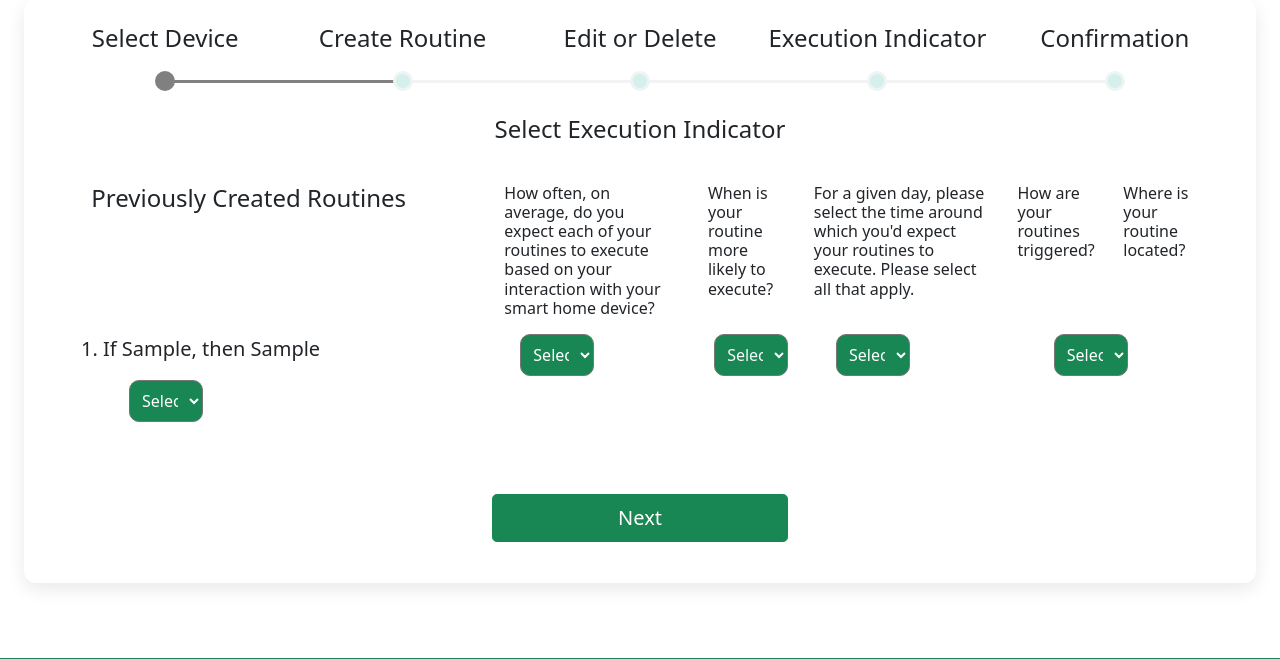
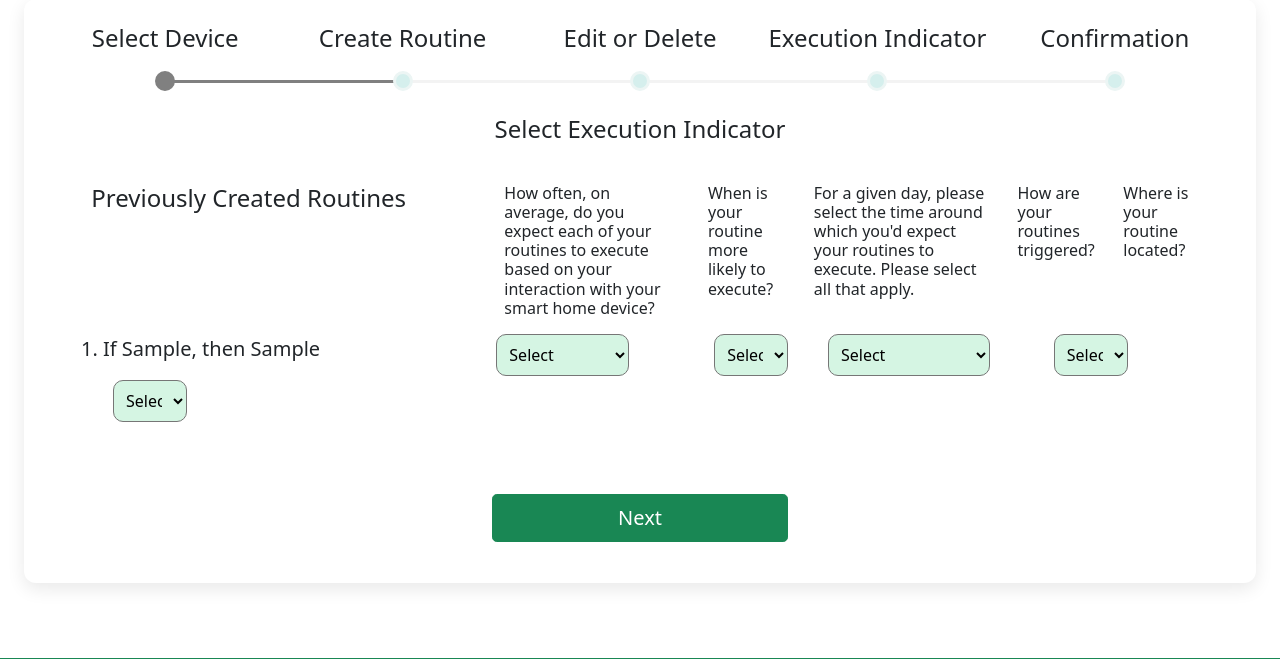
Before and after one commit to MdAkramKhanJehad/Software-project-lab-3, a Django app: template templates/home/create/execution_indicator.html in a window 1280 px wide. Shown: the part 94-753 px from the top of the page. Run offline with Django 4.2, Linux system fonts and the light colour scheme; the template is opened without the code that fills it: most values are stand-ins (such as "Sample title", 1, 10 or a date in 2020); some libraries are stand-ins or nearby versions.

Commit message:
color and size fixed in EI page

```diff
--- /dev/null
+++ b/static/style_EI_page.css
@@ -0,0 +1,4 @@
+.selectpicker{
+    border-radius:10px;
+    background-color: #D5F5E3;
+}
--- a/templates/base_create_routine.html
+++ b/templates/base_create_routine.html
@@ -8,9 +8,10 @@
     {% load static %}
     <link id="pagestyle" href="{% static 'base_create_routine_style.css' %}" type="text/css" rel="stylesheet" />
 
+    {% block stylesheet-2 %}{% endblock stylesheet-2 %}
 {% endblock stylesheet %}
 
-{% block stylesheet-2 %}{% endblock stylesheet-2 %}
+
 
 
 {% block body %}
--- a/templates/home/create/execution_indicator.html
+++ b/templates/home/create/execution_indicator.html
@@ -1,6 +1,14 @@
 {% extends 'base_create_routine.html' %}
 
 {% block page-title %}Create EI{% endblock page-title %}
+
+{% block stylesheet-2 %}
+
+    {% load static %}
+    <link id="pagestyle" href="{% static 'style_EI_page.css' %}" type="text/css" rel="stylesheet" />
+
+{% endblock stylesheet-2 %}
+
 
 {% block step %}
 
@@ -37,11 +45,11 @@
 
             {% for routine in created_routines_list %}
                 <div class="row">
-                    <div class="routine col-4 me-5 ms-3">
+                    <div class="routine col-4 me-4 ms-3">
                         <p class="routine1 fs-5" id="routine-{{forloop.counter}}">{{forloop.counter}}. If {{routine.0}}, then {{routine.1}}</p>
                     </div>
-                    <div class="option col-1">
-                        <select class="selectpicker w-100 bg-success text-white p-2 fs-6" style="border-radius:10px;" aria-label="Default select example">
+                    <div class="option col-1 me-4">
+                        <select class="selectpicker p-2 fs-6" style="width: 180%;" aria-label="Default select example">
                             <option selected>Select</option>
                             <option value="Many times in a day (5+ /day)">Many times in a day (5+ /day)</option>
                             <option value="Few times in a day (1-5/day)">Few times in a day (1-5/day)</option>
@@ -52,7 +60,7 @@
                         </select>
                     </div>
                     <div class="option col-1 ms-5">
-                        <select class="selectpicker w-100 bg-success text-light ms-5 p-2 fs-6" style="border-radius:10px" aria-label="Default select example">
+                        <select class="selectpicker w-100 ms-5 p-2 fs-6" aria-label="Default select example">
                             <option selected>Select</option>
                             <option value="Weekday">Weekday</option>
                             <option value="Weekend">Weekend</option>
@@ -61,7 +69,7 @@
                         </select>
                     </div>
                     <div class="option col-1 ms-5 me-5">
-                        <select class="selectpicker w-100 bg-success text-white ms-4 p-2 fs-6" style="border-radius:10px" aria-label="Default select example">
+                        <select class="selectpicker ms-3 me-2 p-2 fs-6" style="width: 220%;" aria-label="Default select example">
                             <option selected>Select</option>
                             <option value="Morning(6am- 11am)">Morning(6am- 11am)</option>
                             <option value="Around noon(11am-1pm)">Around noon(11am-1pm)</option>
@@ -73,7 +81,7 @@
                         </select>
                     </div>
                     <div class="option col-1 ms-5">
-                        <select class="selectpicker w-100 bg-success text-white ms-5 p-2 fs-6" style="border-radius:10px" aria-label="Default select example">
+                        <select class="selectpicker w-100 ms-5 p-2 fs-6" aria-label="Default select example">
                             <option selected>Select</option>
                             <option value="Scheduled-time (e.g., brew coffee at 7 am)">Scheduled-time (e.g., brew coffee at 7 am)</option>
                             <option value="Manually-triggered (e.g., a button press)">Manually-triggered (e.g., a button press)</option>
@@ -81,7 +89,7 @@
                         </select>
                     </div>
                     <div class="option col-1 ms-5">
-                        <select class="selectpicker w-100 bg-success text-white ms-3 p-2 fs-6" style="border-radius:10px" aria-label="Default select example">
+                        <select class="selectpicker w-100 p-2 fs-6"aria-label="Default select example">
                             <option selected>Select</option>
                             <option value="Bedroom">Bedroom</option>
                             <option value="Kitchen">Kitchen</option>
--- a/templates/home/home.html
+++ b/templates/home/home.html
@@ -5,12 +5,8 @@
 
 {% block stylesheet %}
 
-    {% comment %} {% load static %}
-    <link id="pagestyle" href="{% static 'style_home_bg_img.css' %}" type="text/css" rel="stylesheet" /> {% endcomment %}
-
     {% load static %}
     <link id="pagestyle" href="{% static 'style_home_page.css' %}" type="text/css" rel="stylesheet" />
-
 
 {% endblock stylesheet %}
 
```
Also changed, not shown: db.sqlite3.
